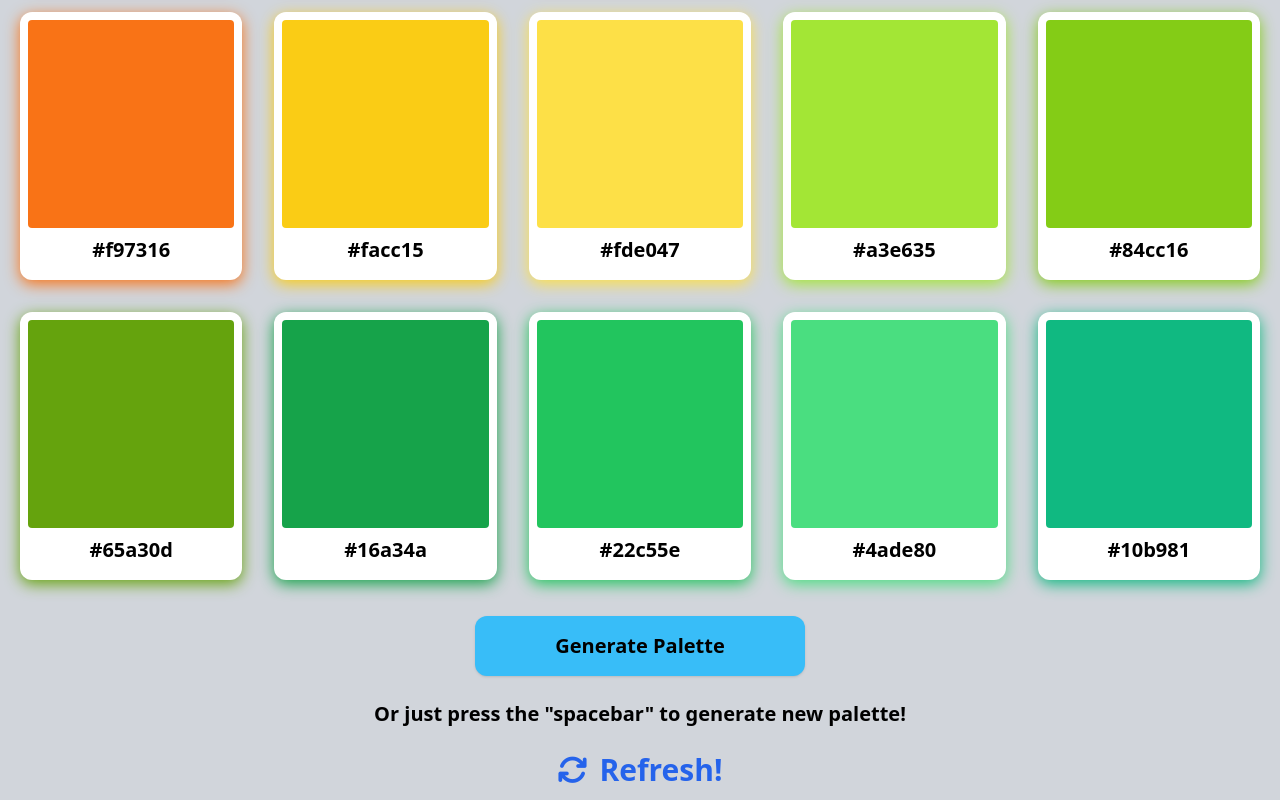
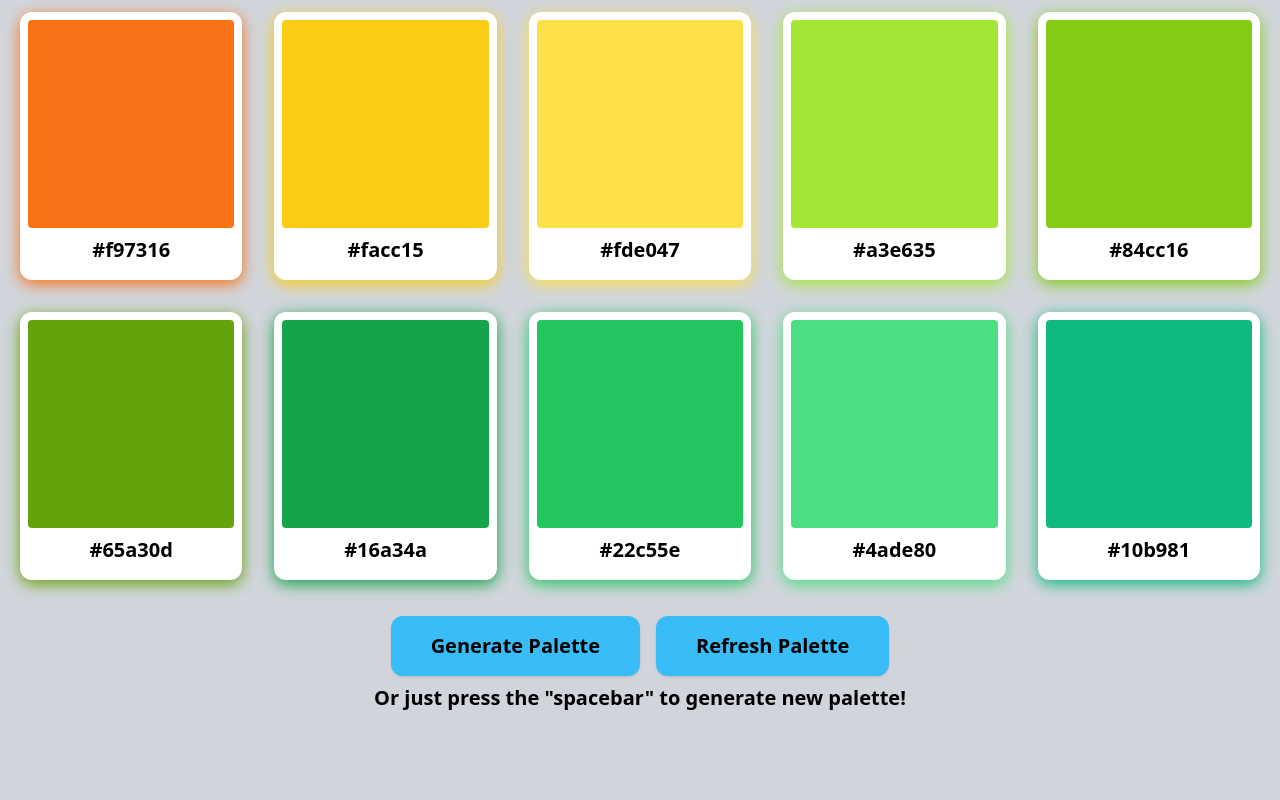
Before and after one commit to OwenD-24/JS-Colour-Picker-Project, a plain HTML site: page index.html in a window 1280 px wide. Shown: the part 420-1220 px from the top of the page. After the commit the page ends 1152 px from the top, so only its background shows below. Drawn offline with nearby package versions, Linux system fonts and the light colour scheme.

Commit message:
Added a better refresh button

```diff
--- a/assets/js/script.js
+++ b/assets/js/script.js
@@ -50,13 +50,13 @@ function createPalette() {
     colorCards.forEach(card => {
         const newColor = generateColor();
 
-        // Update the background color of the card
+        // Update the background colour of the card
         card.querySelector('div').style.background = newColor;
 
-        // Update the text to display the new color code
+        // Update the text to display the new colour code
         card.querySelector('p').innerText = newColor;
 
-        // Apply the box shadow with the new color
+        // Apply the box shadow with the new colour
         card.style.boxShadow = `0 4px 15px ${newColor}`;
     });
 }
--- a/index.html
+++ b/index.html
@@ -119,26 +119,26 @@
         </div>
     </div>
 
-    <!-- Adding Button to Generate new Colours -->
-    <button id="btn" aria-label="Generate new color palette"
-        class="bg-sky-400 rounded-xl py-4 px-20 text-black text-xl font-bold shadow mt-5 mb-5 hover:bg-sky-500 hover:opacity-80">
-        Generate Palette
-    </button>
+    <!-- Container for Buttons -->
+    <div class="flex justify-center items-center space-x-4 mt-5 mb-1">
+        <!-- Generate Palette Button -->
+        <button id="btn" aria-label="Generate new color palette"
+            class="bg-sky-400 rounded-xl py-4 px-10 text-black text-xl font-bold shadow hover:bg-sky-500 hover:opacity-80">
+            Generate Palette
+        </button>
+
+        <!-- Refresh Palette Button -->
+        <a href="index.html">
+            <button id="refresh-btn" aria-label="Refresh Palette"
+                class="bg-sky-400 rounded-xl py-4 px-10 text-black text-xl font-bold shadow hover:bg-sky-500 hover:opacity-80">
+                Refresh Palette
+            </button>
+        </a>
+    </div>
 
     <!-- Added text to let the user know they can also press spacebar to generate colours -->
     <p class="text-black text-xl font-bold mt-1 mb-5">Or just press the "spacebar" to generate new
         palette!</p>
-
-    <!-- Container for the Refresh Icon and Text -->
-    <div class="flex items-center mt-1 mb-3">
-
-        <!-- Refresh Icon -->
-        <a href="index.html" class="mr-3 text-blue-600 text-3xl hover:text-blue-800 transition">
-            <i class="fa-solid fa-arrows-rotate"></i>
-        </a>
-
-        <!-- Refresh Text -->
-        <p class="text-blue-600 text-3xl font-bold">Refresh!</p>
     </div>
 </body>
 
```
